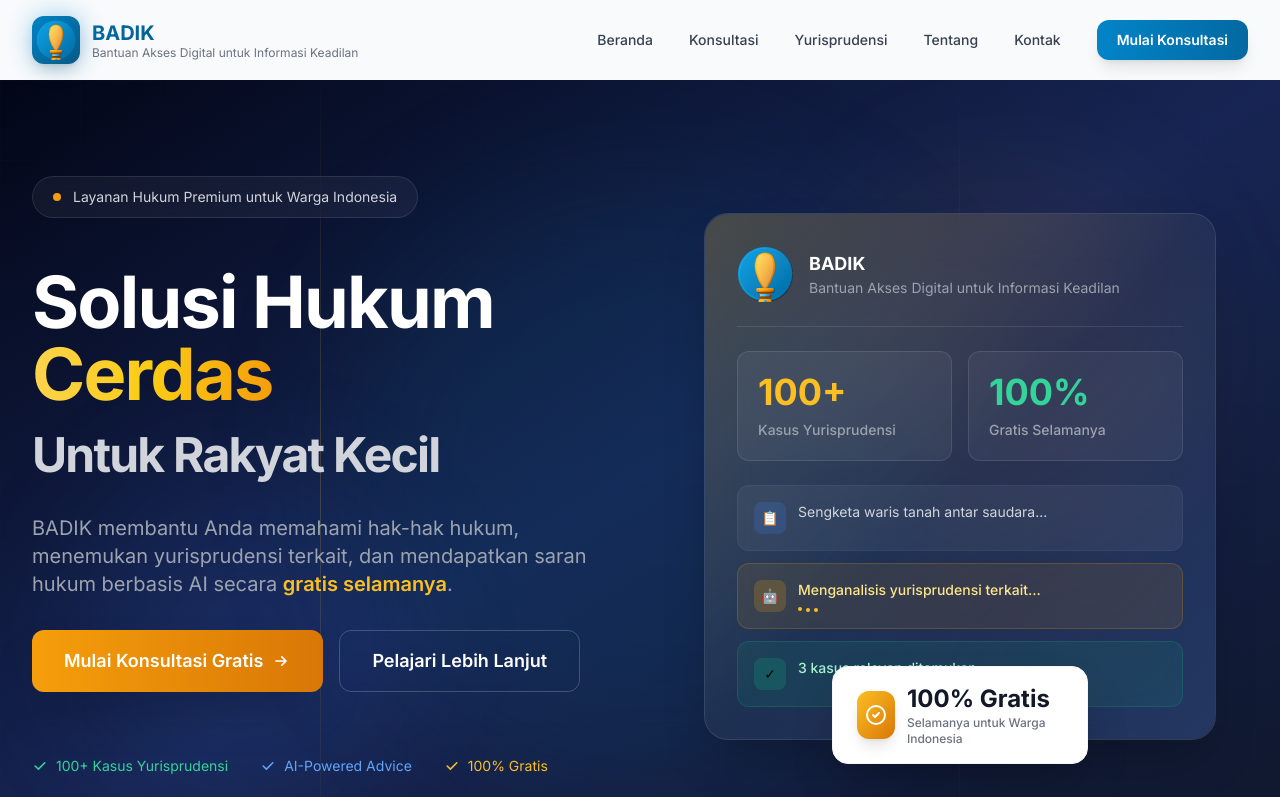
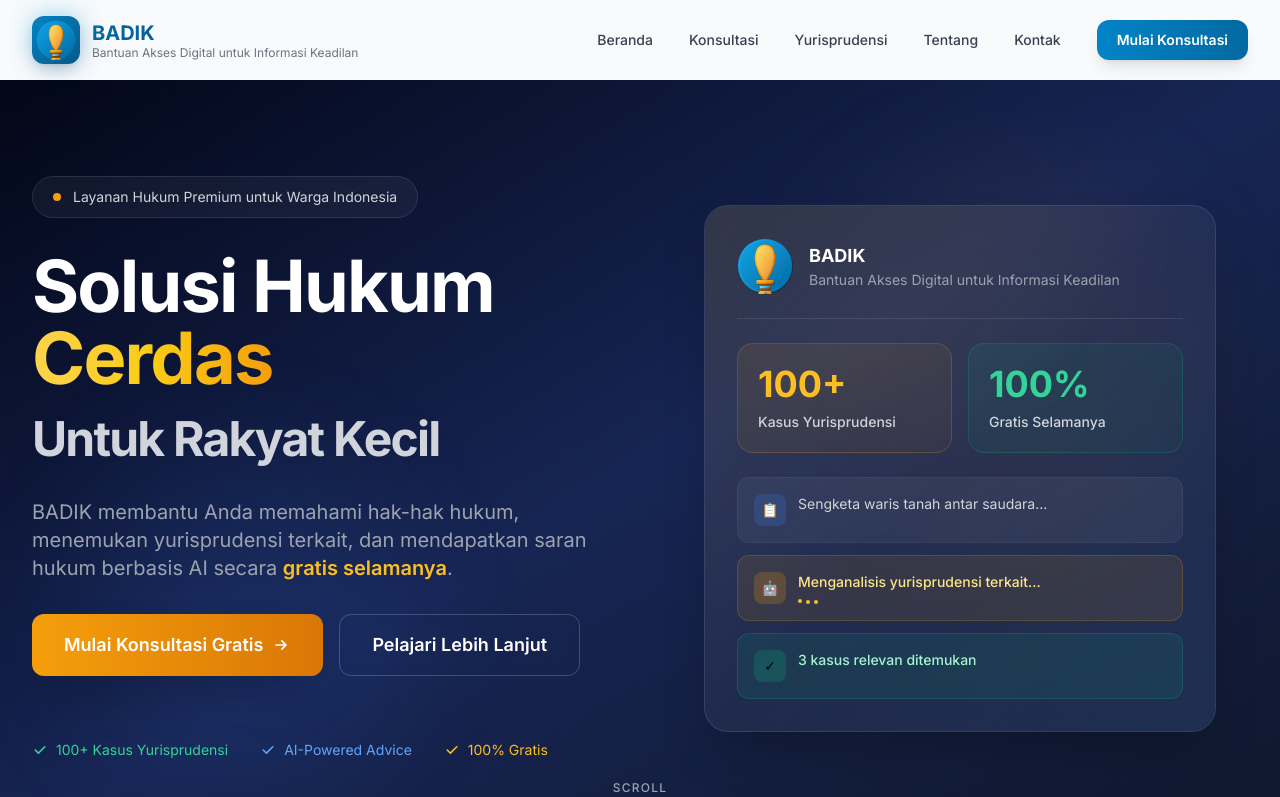
Before and after one commit to cecemeri48-beep/yuradvise, a Next.js app: page / in a window 1280 px wide. Shown: the top 797 px of the page. Built offline with nearby package versions, Linux system fonts and the light colour scheme.

Commit message:
fix: remove floating stats, keep them inside card for proper alignment
- Removed absolute positioned floating cards that caused misalignment
- Stats now display cleanly inside the main glass card
- Better visual hierarchy and professional law firm aesthetic

```diff
--- a/components/HeroSection.tsx
+++ b/components/HeroSection.tsx
@@ -8,20 +8,15 @@ export default function HeroSection() {
 
       {/* Premium decorative elements */}
       <div className="absolute inset-0 overflow-hidden">
-        {/* Soft glow orbs - positioned for balance */}
+        {/* Soft glow orbs */}
         <div className="absolute top-20 right-20 w-96 h-96 bg-amber-500/5 rounded-full blur-3xl"></div>
         <div className="absolute bottom-20 left-20 w-80 h-80 bg-blue-500/10 rounded-full blur-3xl"></div>
-        <div className="absolute top-1/2 left-1/2 -translate-x-1/2 -translate-y-1/2 w-[600px] h-[600px] bg-primary-900/20 rounded-full blur-3xl"></div>
 
         {/* Subtle grid pattern */}
         <div className="absolute inset-0 opacity-5" style={{
           backgroundImage: 'linear-gradient(rgba(255,255,255,0.15) 1px, transparent 1px), linear-gradient(90deg, rgba(255,255,255,0.15) 1px, transparent 1px)',
           backgroundSize: '80px 80px'
         }}></div>
-
-        {/* Gold accent line */}
-        <div className="absolute top-0 left-1/4 w-px h-full bg-gradient-to-b from-transparent via-amber-400/20 to-transparent"></div>
-        <div className="absolute top-0 right-1/4 w-px h-full bg-gradient-to-b from-transparent via-amber-400/10 to-transparent"></div>
       </div>
 
       <div className="relative max-w-7xl mx-auto px-4 sm:px-6 lg:px-8 py-20 lg:py-24">
@@ -29,7 +24,7 @@ export default function HeroSection() {
           {/* Left Content */}
           <div className="text-center lg:text-left space-y-8">
             {/* Premium badge */}
-            <div className="inline-flex items-center gap-3 px-5 py-2.5 bg-white/5 backdrop-blur-md border border-white/10 rounded-full text-sm text-gray-300 mb-4">
+            <div className="inline-flex items-center gap-3 px-5 py-2.5 bg-white/5 backdrop-blur-md border border-white/10 rounded-full text-sm text-gray-300">
               <span className="flex h-2 w-2 relative">
                 <span className="animate-ping absolute inline-flex h-full w-full rounded-full bg-amber-400 opacity-75"></span>
                 <span className="relative inline-flex rounded-full h-2 w-2 bg-amber-500"></span>
@@ -37,7 +32,7 @@ export default function HeroSection() {
               Layanan Hukum Premium untuk Warga Indonesia
             </div>
 
-            {/* Heading - More premium typography */}
+            {/* Heading */}
             <h1 className="text-4xl md:text-5xl lg:text-6xl xl:text-7xl font-bold text-white leading-tight tracking-tight">
               Solusi Hukum{' '}
               <span className="text-transparent bg-clip-text bg-gradient-to-r from-amber-300 via-yellow-400 to-amber-500">
@@ -55,7 +50,7 @@ export default function HeroSection() {
               dan mendapatkan saran hukum berbasis AI secara <span className="text-amber-400 font-semibold">gratis selamanya</span>.
             </p>
 
-            {/* CTAs - Premium buttons */}
+            {/* CTAs */}
             <div className="flex flex-col sm:flex-row gap-4 justify-center lg:justify-start">
               <a
                 href="/mulai"
@@ -64,7 +59,7 @@ export default function HeroSection() {
                 <span className="absolute inset-0 bg-gradient-to-r from-amber-400 to-amber-500 opacity-0 group-hover:opacity-100 transition-opacity duration-300"></span>
                 <span className="relative flex items-center gap-2">
                   Mulai Konsultasi Gratis
-                  <svg className="w-5 h-5 group-hover:translate-x-1 transition-transform" fill="none" viewBox="0 0 24 24" stroke="currentColor">
+                  <svg className="w-5 h-5" fill="none" viewBox="0 0 24 24" stroke="currentColor">
                     <path strokeLinecap="round" strokeLinejoin="round" strokeWidth={2} d="M13 7l5 5m0 0l-5 5m5-5H6" />
                   </svg>
                 </span>
@@ -77,12 +72,12 @@ export default function HeroSection() {
               </a>
             </div>
 
-            {/* Trust indicators - Premium style */}
+            {/* Trust indicators */}
             <div className="pt-8 flex flex-wrap justify-center lg:justify-start gap-x-8 gap-y-3 text-sm">
               {[
-                { icon: '✓', text: '100+ Kasus Yurisprudensi', color: 'text-emerald-400' },
-                { icon: '✓', text: 'AI-Powered Advice', color: 'text-blue-400' },
-                { icon: '✓', text: '100% Gratis', color: 'text-amber-400' },
+                { text: '100+ Kasus Yurisprudensi', color: 'text-emerald-400' },
+                { text: 'AI-Powered Advice', color: 'text-blue-400' },
+                { text: '100% Gratis', color: 'text-amber-400' },
               ].map((item, i) => (
                 <span key={i} className={`flex items-center gap-2 ${item.color}`}>
                   <svg className="w-4 h-4" fill="currentColor" viewBox="0 0 20 20">
@@ -100,7 +95,7 @@ export default function HeroSection() {
               {/* Main premium card */}
               <div className="relative bg-white/5 backdrop-blur-xl border border-white/10 rounded-3xl p-8 shadow-2xl">
                 {/* Gold accent border */}
-                <div className="absolute inset-0 rounded-3xl bg-gradient-to-br from-amber-400/20 via-transparent to-blue-500/20 pointer-events-none"></div>
+                <div className="absolute inset-0 rounded-3xl bg-gradient-to-br from-amber-400/10 via-transparent to-blue-500/10 pointer-events-none"></div>
 
                 <div className="relative">
                   {/* Header with Logo */}
@@ -112,15 +107,15 @@ export default function HeroSection() {
                     </div>
                   </div>
 
-                  {/* Stats - Inside the card for better positioning */}
+                  {/* Stats - Clean grid inside card */}
                   <div className="grid grid-cols-2 gap-4 mb-6">
-                    <div className="bg-white/5 rounded-xl p-5 border border-white/10 hover:border-amber-400/30 transition-colors duration-300">
+                    <div className="bg-gradient-to-br from-amber-500/10 to-amber-600/5 rounded-2xl p-5 border border-amber-500/20">
                       <p className="text-4xl font-bold text-amber-400">100+</p>
-                      <p className="text-gray-400 text-sm mt-2 font-medium">Kasus Yurisprudensi</p>
+                      <p className="text-gray-300 text-sm mt-2 font-medium">Kasus Yurisprudensi</p>
                     </div>
-                    <div className="bg-white/5 rounded-xl p-5 border border-white/10 hover:border-emerald-400/30 transition-colors duration-300">
+                    <div className="bg-gradient-to-br from-emerald-500/10 to-emerald-600/5 rounded-2xl p-5 border border-emerald-500/20">
                       <p className="text-4xl font-bold text-emerald-400">100%</p>
-                      <p className="text-gray-400 text-sm mt-2 font-medium">Gratis Selamanya</p>
+                      <p className="text-gray-300 text-sm mt-2 font-medium">Gratis Selamanya</p>
                     </div>
                   </div>
 
@@ -160,21 +155,6 @@ export default function HeroSection() {
                   </div>
                 </div>
               </div>
-
-              {/* Floating premium badge - positioned relative to card */}
-              <div className="absolute -bottom-6 left-1/2 -translate-x-1/2 bg-white rounded-2xl px-6 py-4 shadow-2xl border border-gray-100">
-                <div className="flex items-center gap-3">
-                  <div className="w-12 h-12 bg-gradient-to-br from-amber-400 to-amber-600 rounded-xl flex items-center justify-center shadow-lg">
-                    <svg className="w-6 h-6 text-white" fill="none" viewBox="0 0 24 24" stroke="currentColor">
-                      <path strokeLinecap="round" strokeLinejoin="round" strokeWidth={2} d="M9 12l2 2 4-4m6 2a9 9 0 11-18 0 9 9 0 0118 0z" />
-                    </svg>
-                  </div>
-                  <div>
-                    <p className="text-2xl font-bold text-gray-900">100% Gratis</p>
-                    <p className="text-gray-500 text-xs font-medium">Selamanya untuk Warga Indonesia</p>
-                  </div>
-                </div>
-              </div>
             </div>
           </div>
         </div>
```
